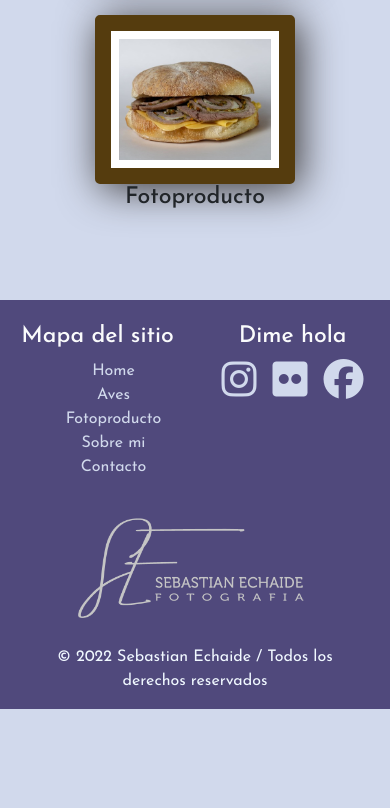
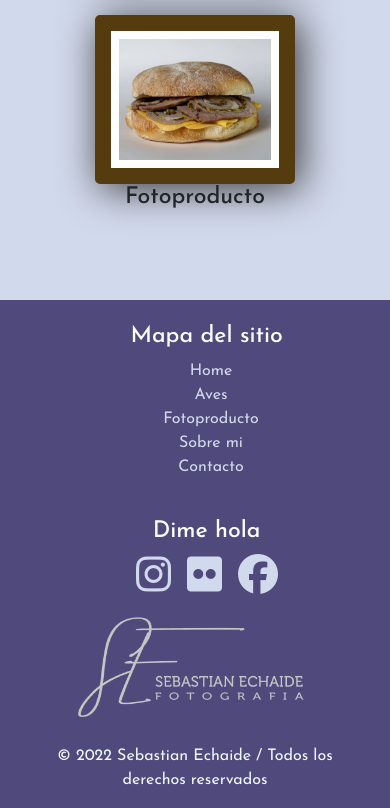
Before and after one commit to SebasEch/coder-proyect, a plain HTML site: page index.html in a window 390 px wide. Shown: the part 618-1426 px from the top of the page. Before the commit the page ends 1327 px from the top, so only its background shows below. Drawn offline with nearby package versions, Linux system fonts and the light colour scheme.

Commit message:
saque linea de estilo del footer en el html y agregue en css, cambie disposicion de elementos de footer para mobile. Solo en el index, falta hacerlo en el resto de las paginas

```diff
--- a/index.html
+++ b/index.html
@@ -85,10 +85,10 @@
     </main>
 
 
-    <footer class="container-fluid" style=background-color:#50497c;>
+    <footer class="container-fluid">
 
         <div class="row justify-content-center">
-            <div class="col">
+            <div class="col-12 col-md-4">
                 <h3 class="footer-title">Mapa del sitio</h3>
                 <ul>
                     <li>
@@ -109,7 +109,7 @@
                 </ul>
             </div>
 
-            <div class="col">
+            <div class="col-12 col-md-4">
                 <h3 class="footer-title"> Dime hola</h3>
                 <div class="redes-sociales">
                     <a class="redes-soc" href="https://www.instagram.com/sebasechaide" target="blank">
@@ -125,7 +125,7 @@
                     </a>
                 </div>
             </div>
-            <div class="col d-flex align-items-center justify-content-center">
+            <div class="col-12 col-md-4 d-flex align-items-center justify-content-center">
                 <a href="index.html">
                     <img class="footer-logo" src="imagenes/logobeta.png" alt="logo sebastian echaide">
                 </a>
--- a/style.css
+++ b/style.css
@@ -241,12 +241,21 @@ form p {
 
 /* aplico estilo a footer */
 
+footer {
+    background-color: #50497c;
+}
+
+.mapa {
+    margin: 0px auto;
+}
+
 .footer-title {
 
     padding-top: 1em;
     color: #fafbfc;
     display: flex;
     justify-content: center;
+    padding-left: 1em;
 
 }
 .redes-sociales {
@@ -254,6 +263,7 @@ form p {
     justify-content: center;
     align-items: center;
     text-align: center;
+    padding-left: 1.5em;
     gap: 1em;
 }
 
```
